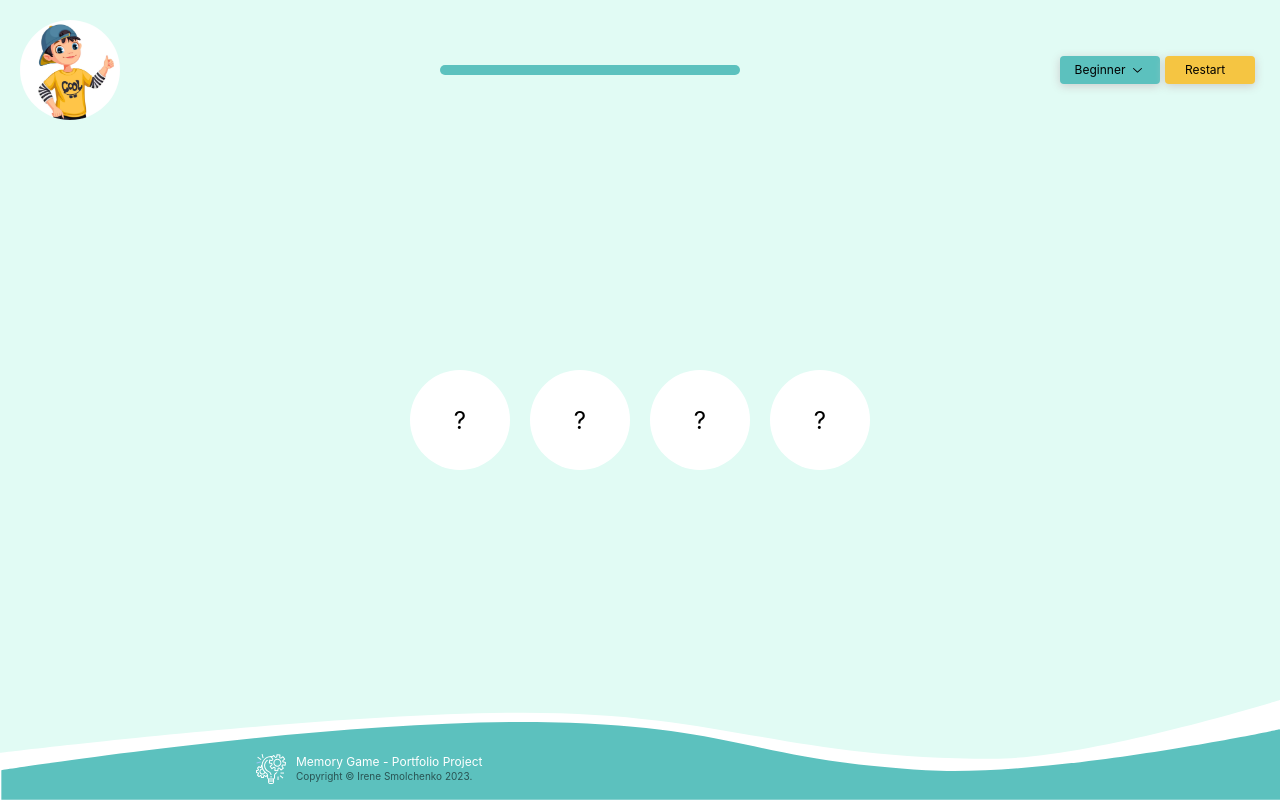
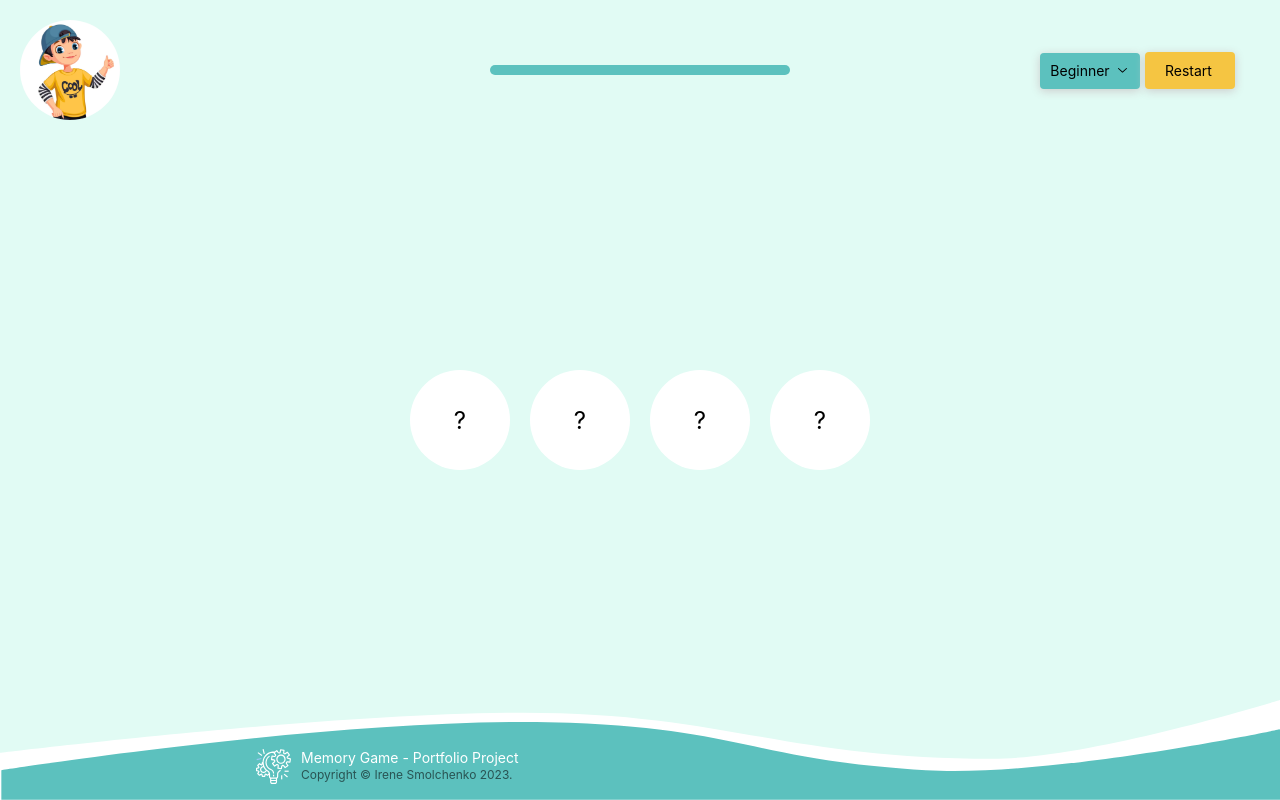
Before and after one commit to Smolchenko/Memory-game, a React (Create React App) app: page / in a window 1280 px wide. Built offline with nearby package versions, Linux system fonts and the light colour scheme.

Commit message:
visual enhancements

```diff
--- a/src/App.scss
+++ b/src/App.scss
@@ -20,18 +20,21 @@ header {
   .restart-button {
     cursor: pointer;
     min-width: 50px;
-    padding: 4px 20px;
+    padding: 10px 20px;
     background-color: #f5c542;
     box-shadow: 0 2px 10px #ccc;
     border: none;
     border-radius: 4px;
-    font-size: 12px;
+    font-size: 14px;
     margin-left: 5px;
-    height: 20px;
 
     &:hover {
       background-color: #ffd04f;
     }
+  }
+
+  .gameOptions {
+    width: 220px;
   }
 }
 
@@ -57,7 +60,7 @@ footer {
     display: flex;
 
     svg {
-      width: 30px;
+      width: 35px;
     }
 
     p {
@@ -66,12 +69,12 @@ footer {
       padding-left: 10px;
 
       span {
-        font-size: 12px;
+        font-size: 14px;
         color: #fff;
 
         &:nth-child(2) {
           color: #295453;
-          font-size: 10px;
+          font-size: 12px;
           line-height: 1.5;
 
           a {
@@ -92,15 +95,6 @@ footer {
   flex-direction: column;
   align-items: center;
   padding: 0 20px;
-
-  // .game-board {
-  //   display: grid;
-  //   grid-template-columns: repeat(5, 1fr);
-  //   grid-gap: 10px;
-  //   margin: auto;
-
-  //   // TBD media
-  // }
 
   .game-board {
     display: flex;
--- a/src/components/Header/GameOptions.jsx
+++ b/src/components/Header/GameOptions.jsx
@@ -30,7 +30,7 @@ const GameOptions = () => {
     cards.length === matchedCards.length || matchedCards.length > 0;
 
   return (
-    <div style={{ width: "200px" }}>
+    <div className="gameOptions">
       <Select.Root
         value={gameLevel}
         onValueChange={setGameLevel}
--- a/src/components/Header/styles.scss
+++ b/src/components/Header/styles.scss
@@ -4,6 +4,7 @@
   align-items: center;
   justify-content: center;
   height: 50px;
+  font-size: 18px;
 }
 
 .ProgressBarContainer {
@@ -31,6 +32,10 @@
   &.completed {
     background-color: #00c897;
   }
+}
+
+.ImageContainer {
+  width: 220px;
 }
 
 @keyframes colorAnimation {
@@ -74,8 +79,8 @@ button {
   align-items: center;
   justify-content: center;
   border-radius: 4px;
-  padding: 4px 20px;
-  font-size: 12px;
+  padding: 8px 20px;
+  font-size: 14px;
   line-height: 1;
   height: 20px;
   gap: 5px;
```
